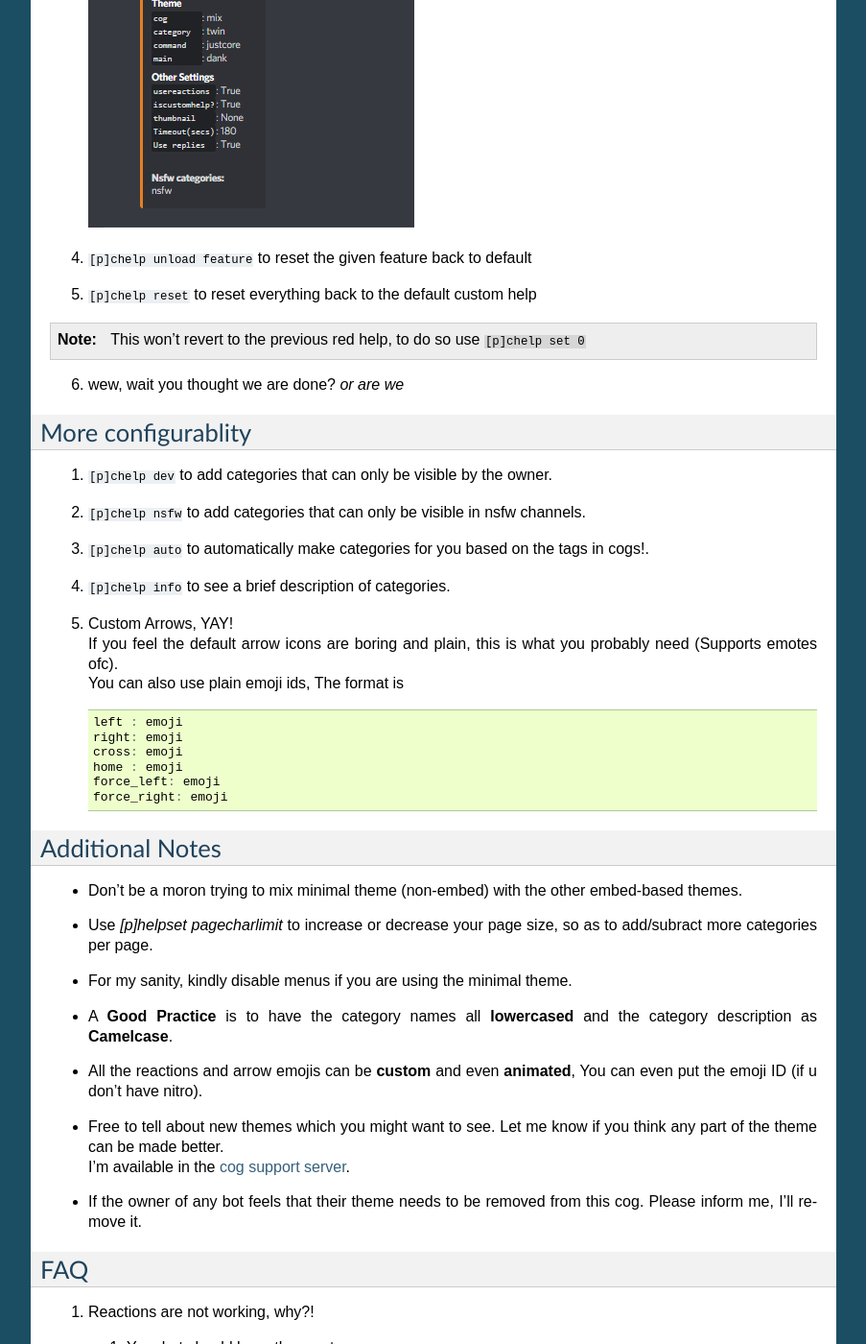
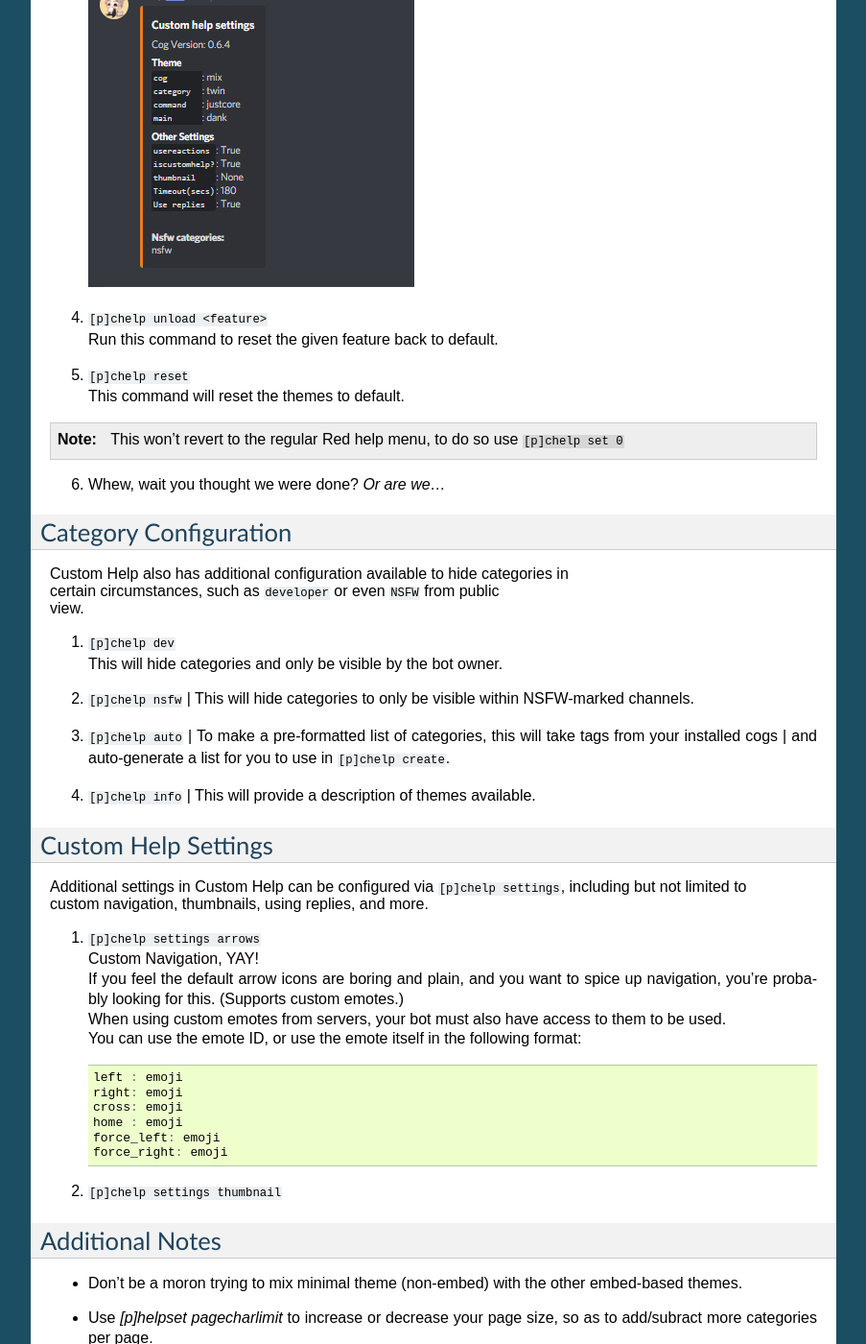
Before and after one commit to npc203/npc-cogs, a Sphinx documentation site: the page built from docs/source/customhelp.rst, in a window 1280 px wide and 1400 px high, scrolled down 3566 px. Shown: the whole window at 96% size, without its empty margins (198-1101 px from the left). Built offline with Sphinx 7.4.7, drawn with Linux system fonts in a browser that asks for light colours; some of the changed text lies outside the part shown.

Commit message:
Small doc overhaul part 1

```diff
--- a/docs/source/customhelp.rst
+++ b/docs/source/customhelp.rst
@@ -2,22 +2,22 @@
 =======================================
 
 
-| Couldn't get a shorter title. Anyways, the cog introduces categories,meaning you can now bunch up cogs into one blob and give it a name,description and reaction.
+| Couldn't get a shorter title. Anyways, the cog introduces categories, meaning you can now bunch up cogs into one blob and give it a name,description and reaction.
 |
-| This cog is made cause I didn't like 30 help pages for my bot and i wanted to bunch my cogs.
+| This cog is made cause I didn't like 30 help pages for my bot and I wanted to bunch my cogs.
 |
 | Use ``[p]chelp`` to see what can be customised and ``[p]chelp settings`` for even more customisations.
 |
-| Oh and as an additional bonus, If you have the alias cog loaded. those alias's help can also be retrieved.
+| As an additional bonus, if you have the alias cog loaded, those aliases will also be retrieved.
 
 Setup
--------
+-----
 *Note: Use* ``[p]chelp set 1`` *to set your help to the custom help, else it'll remain as the normal one*
 
 1. | Start by doing ``[p]chelp list`` to list all your cogs
 
 2. | Pick the cogs you need to group into a category.
-   | Then use ``[p]chelp create`` , now add the catergorized cogs as shown below.
+   | Then use ``[p]chelp create``, now add the catergorized cogs as shown below.
 
    .. note::
     This command can be run as many times as needed and can load up cogs into existing categories as well.
@@ -35,13 +35,13 @@
 
    | |create categories|
 
-3. Congrats you just bunched up cogs into categories. Now you can do
+3. Congrats, you just bunched up cogs into categories. Now you can do
    ``[p]help <category>`` to load the help of all those cogs in the category.
 
-4. | Now ``[p]chelp list`` should show the categories made and your help must look cooler!
+4. | Now ``[p]help`` should show those categories to be that much cooler!
    | |raw help|
 
-5. | Yay! *but wait* , we need to fill in the blanks
+5. | Yay! *But wait*, we need to fill in the blanks.
    | Use ``[p]chelp edit`` to add the everything you need to customise a category.
    | The format is simply:
 
@@ -53,57 +53,79 @@
       - long_desc: long description
       - reaction: reaction emoji
 
-   | you can mix and match, as much as you want. Like the example below
+   | Feel free to mix and match to your liking, as in example below:
    | |editz|
 
-6. | Now the main help menu must look a little better.
+6. | Once you've edited everything, your help menu will look even more impressive!
    | |Default command|
 
-7.  *butt weight there's more.*
+7.  *But wait, there's even more.*
 
 Themes
--------
+------
 
 Introducing themes that were shamesslessly ripped off from other bots cause I'm bad at designing.
 
-1. | ``[p]chelp listthemes`` to get all the themes and the features available in each of them.
+1. | ``[p]chelp listthemes``
+   | This will get all the themes and the features available in each of them.
    | |list themes|
 
-2. ``[p]chelp load <theme> feature`` to load the respective stuff.
+2. | ``[p]chelp load <theme> <feature>``
+   | This will load the respective theme for a particular feature.
 
    .. note::
       | You can use ``[p]chelp load <theme> all`` to load all the available feature in that theme.
-      | You can mix and match any theme. (you won't lose ur categories <_<)
+      | You can also mix and match any theme. (You will not lose configured categories. <_<)
 
-   | An example of ``[p]chelp load dank main`` is shown below
+   | An example of ``[p]chelp load dank main`` is shown below:
    | |image5|
 
-3. | ``[p]chelp show`` to show what themes are loaded.
+3. | ``[p]chelp show``
+   | This will show what themes are loaded, along with your current settings.
    | |image6|
 
-4. ``[p]chelp unload feature`` to reset the given feature back to default
+4. | ``[p]chelp unload <feature>``
+   | Run this command to reset the given feature back to default.
 
-5. ``[p]chelp reset`` to reset everything back to the default custom help
+5. | ``[p]chelp reset``
+   | This command will reset the themes to default.
 
 .. note::
-    This won't revert to the previous red help, to do so use ``[p]chelp set 0``
+    This won't revert to the regular Red help menu, to do so use ``[p]chelp set 0``
 
-6. wew, wait you thought we are done? *or are we*
+6. Whew, wait you thought we were done? *Or are we...*
 
-More configurablity
+Category Configuration
+----------------------
+
+| Custom Help also has additional configuration available to hide categories in
+| certain circumstances, such as ``developer`` or even ``NSFW`` from public
+| view.
+
+1. | ``[p]chelp dev``
+   | This will hide categories and only be visible by the bot owner.
+
+2. ``[p]chelp nsfw``
+   | This will hide categories to only be visible within NSFW-marked channels.
+
+3. ``[p]chelp auto``
+   | To make a pre-formatted list of categories, this will take tags from your installed cogs
+   | and auto-generate a list for you to use in ``[p]chelp create``.
+
+4. ``[p]chelp info``
+   | This will provide a description of themes available.
+
+Custom Help Settings
 --------------------
 
-1. ``[p]chelp dev`` to add categories that can only be visible by the owner.
+| Additional settings in Custom Help can be configured via ``[p]chelp settings``, including but not limited to
+| custom navigation, thumbnails, using replies, and more.
 
-2. ``[p]chelp nsfw`` to add categories that can only be visible in nsfw channels.
-
-3. ``[p]chelp auto`` to automatically make categories for you based on the tags in cogs!.
-
-4. ``[p]chelp info`` to see a brief description of categories.
-
-5. | Custom Arrows, YAY!
-   | If you feel the default arrow icons are boring and plain, this is what you probably need (Supports emotes ofc).
-   | You can also use plain emoji ids, The format is
+1. | ``[p]chelp settings arrows``
+   | Custom Navigation, YAY!
+   | If you feel the default arrow icons are boring and plain, and you want to spice up navigation, you're probably looking for this. (Supports custom emotes.)
+   | When using custom emotes from servers, your bot must also have access to them to be used.
+   | You can use the emote ID, or use the emote itself in the following format:
 
    .. code-block:: javascript
 
@@ -114,8 +136,10 @@
       force_left: emoji
       force_right: emoji
 
+2. | ``[p]chelp settings thumbnail``
+
 Additional Notes
------------------
+----------------
 
 -  Don't be a moron trying to mix minimal theme (non-embed) with the other embed-based themes.
 
```
